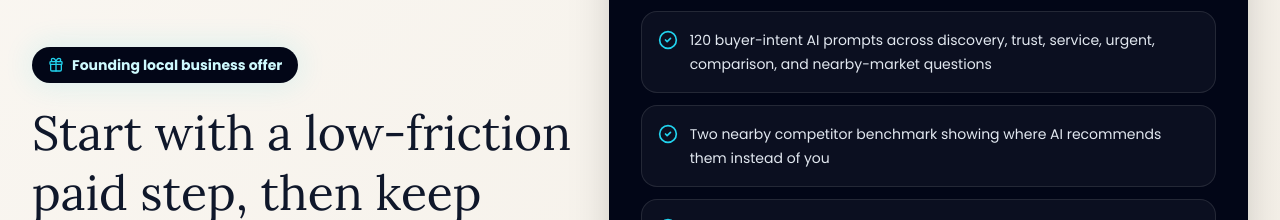
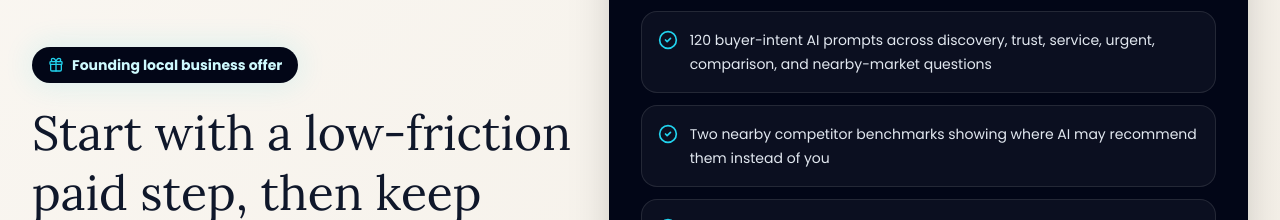
Before and after one commit to vizbizai-web/vizbiz-website, a Next.js app: page / in a window 1280 px wide. Shown: the part 6340-6560 px from the top of the page. Built offline with nearby package versions, Linux system fonts and the light colour scheme.

Commit message:
chore: add launch runbooks and fulfillment assets

```diff
--- a/src/app/mini-report/[slug]/page.tsx
+++ b/src/app/mini-report/[slug]/page.tsx
@@ -520,7 +520,7 @@ function RevenueLeakCard({ leak }: { leak: MiniAuditReport["revenueLeakSnapshot"
       <p className="mt-4 text-xs font-black uppercase tracking-[0.16em] text-cyan-200">{leak.leakType}</p>
       <h3 className="mt-1 text-lg font-bold leading-snug text-white">{leak.title}</h3>
       <p className="mt-3 text-sm leading-6 text-slate-300">{leak.summary}</p>
-      <p className="mt-4 rounded-2xl border border-white/10 bg-white/[0.04] p-3 text-sm leading-6 text-slate-200"><span className="font-bold text-cyan-100">First fix —</span>{" "}{leak.fix}</p>
+      <p className="mt-4 rounded-2xl border border-white/10 bg-white/[0.04] p-3 text-sm leading-6 text-slate-200"><span className="font-bold text-cyan-100">Paid report focus —</span>{" "}{leak.fix}</p>
     </div>
   );
 }
@@ -557,7 +557,7 @@ function SocialProofCard({ socialProof }: { socialProof: MiniAuditReport["social
           <p key={signal} className="rounded-2xl border border-white/10 bg-white/[0.04] p-3 text-sm leading-6 text-slate-200"><span className="font-bold text-cyan-100">Signal:</span> {signal}</p>
         ))}
         {socialProof.opportunities.slice(0, 2).map((opportunity) => (
-          <p key={opportunity} className="rounded-2xl border border-cyan-200/15 bg-cyan-300/10 p-3 text-sm leading-6 text-cyan-50"><span className="font-bold">Next fix:</span> {opportunity}</p>
+          <p key={opportunity} className="rounded-2xl border border-cyan-200/15 bg-cyan-300/10 p-3 text-sm leading-6 text-cyan-50"><span className="font-bold">Paid report opportunity:</span> {opportunity}</p>
         ))}
       </div>
     </div>
@@ -621,7 +621,7 @@ function EvidenceCard({ card }: { card: MiniAuditReport["evidenceCards"][number]
       <div className="mt-4 grid min-w-0 gap-3 text-sm leading-6 [overflow-wrap:anywhere]">
         <p className="min-w-0 text-slate-300"><span className="font-bold text-cyan-100">Evidence —</span>{" "}{card.evidence}</p>
         <p className="min-w-0 text-slate-300"><span className="font-bold text-cyan-100">Why it matters —</span>{" "}{card.whyItMatters}</p>
-        <p className="min-w-0 rounded-2xl border border-cyan-200/15 bg-cyan-300/10 p-3 text-cyan-50"><span className="font-bold">Recommended fix —</span>{" "}{card.recommendedFix}</p>
+        <p className="min-w-0 rounded-2xl border border-cyan-200/15 bg-cyan-300/10 p-3 text-cyan-50"><span className="font-bold">Paid report focus —</span>{" "}{card.recommendedFix}</p>
       </div>
     </div>
   );
--- a/src/components/sections/OfferStack.tsx
+++ b/src/components/sections/OfferStack.tsx
@@ -3,7 +3,7 @@ import { ArrowRight, CheckCircle2, Gift, ShieldCheck } from "lucide-react";
 
 const deliverables = [
   "120 buyer-intent AI prompts across discovery, trust, service, urgent, comparison, and nearby-market questions",
-  "Two nearby competitor benchmark showing where AI recommends them instead of you",
+  "Two nearby competitor benchmarks showing where AI may recommend them instead of you",
   "Prompt evidence table with provider, outcome, rank, answer excerpt, and citation/source notes where available",
   "Website, schema, sitemap, robots.txt, llms.txt, GBP, reviews, and local entity readiness audit",
   "Why AI recommended your competitor section with evidence, missing proof, and fix needed",
```
Also changed, not shown: 4 other files (tests, documents, lock files or other folders).
